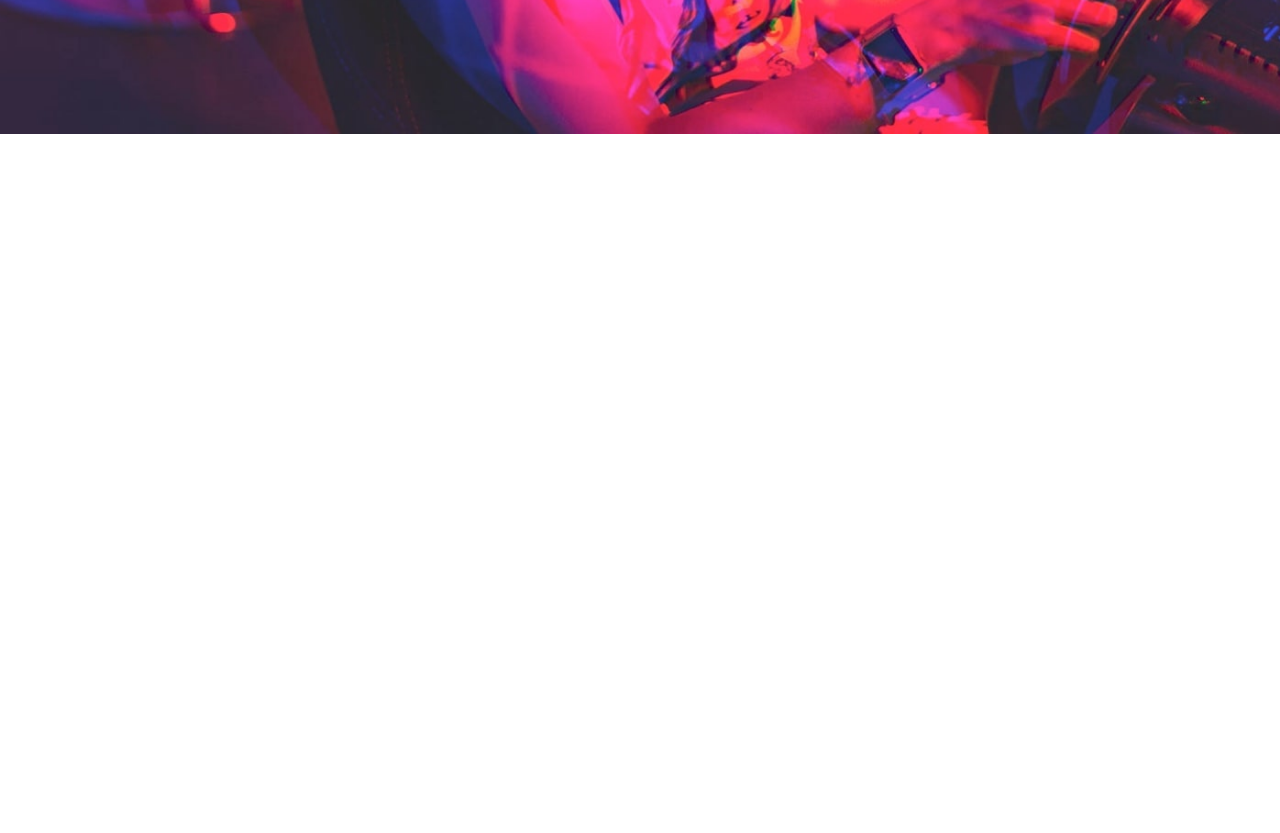
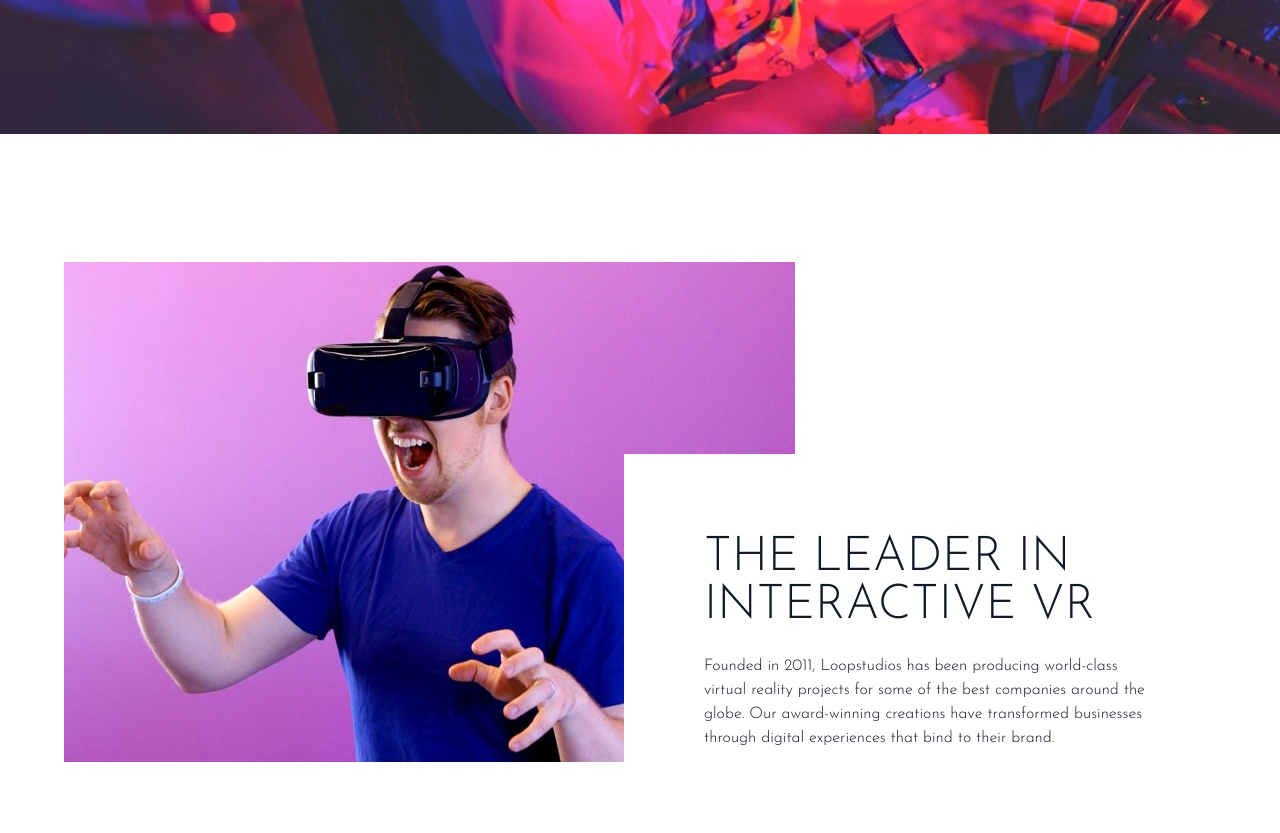
Before and after one commit to NadiaPia/tailwind-website-projects, a website: page loopstudios/index.html in a window 1280 px wide. Shown: the part 462-1295 px from the top of the page. Before the commit the page ends 800 px from the top, so only its background shows below. Drawn offline with Linux system fonts and the light colour scheme.

Commit message:
Add feature section to the loopstudios

```diff
--- a/loopstudios/index.html
+++ b/loopstudios/index.html
@@ -62,8 +62,34 @@
       uppercase border-2 md:p-10 md:m-32 md:mx-0">
         Impressive experiences that deliver
       </div>
+    </div>
+  </section>
+
+  <!-- Feature Section -->
+  <section id="feature">
+
+    <div class="relative container flex flex-col max-w-6xl
+    mx-auto my-32 px-6 text-gray-900 md:flex-row md:px-0">
+      <!-- Image -->
+      <img src="images/desktop/image-interactive.jpg" alt="">
 
 
+      <!-- Text Container -->
+     <div class="top-48 pr-0 bg-white md:absolute md:right-0
+      md:py-20 md:pl-20">
+
+      <h2 class="max-w-lg mb-6 mt-10 font-sans text-4xl text-center
+       uppercase md:text-5xl md:mt-0 md:text-left">
+        The leader in interactive VR
+      </h2>
+
+      <p class="max-w-md text-center md:text-left">
+        Founded in 2011, Loopstudios has been producing world-class virtual
+        reality projects for some of the best companies around the globe.
+        Our award-winning creations have transformed businesses through
+        digital experiences that bind to their brand.
+      </p>
+     </div>
     </div>
 
   </section>
```
Also changed, not shown: loopstudios/css/style.css.
